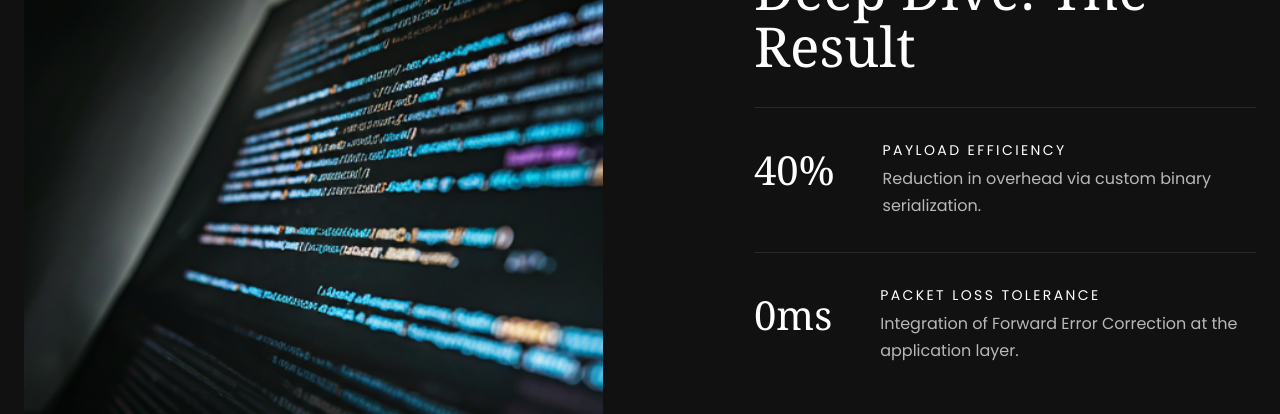
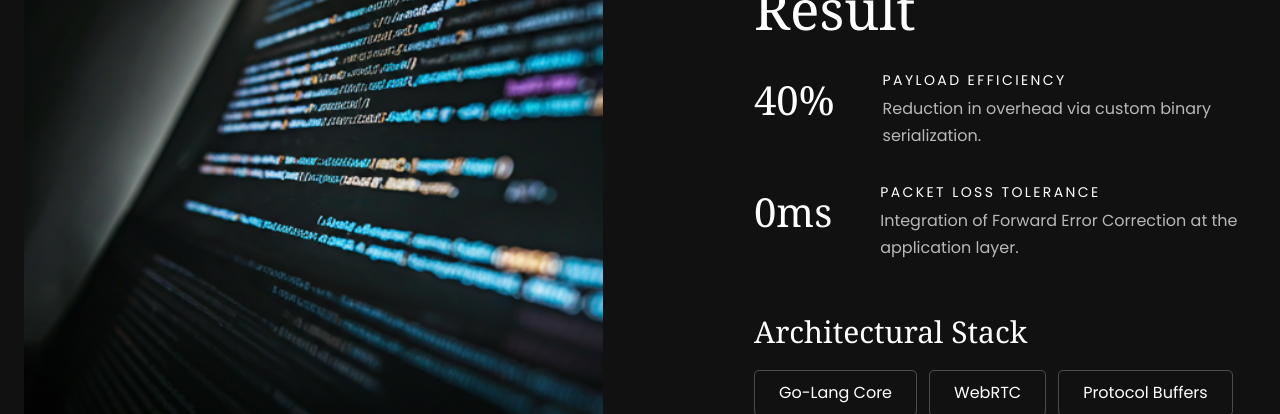
Before and after one commit to konan-5/six-devs, a React (Vite) app: page /projects in a window 1280 px wide. Shown: the part 1898-2312 px from the top of the page. Built offline with nearby package versions, Linux system fonts and the light colour scheme.

Commit message:
style: align header padding and fix projects stat borders

```diff
--- a/src/pages/contact.tsx
+++ b/src/pages/contact.tsx
@@ -22,7 +22,7 @@ export default function ContactPage() {
   return (
     <PageLayout newsletterVariant="dispatch">
       {/* Header */}
-      <section className="relative min-h-[541px] bg-[#060a10] overflow-hidden pt-[117px]">
+      <section className="relative min-h-[541px] bg-[#060a10] overflow-hidden pt-20">
         <video
           autoPlay
           loop
--- a/src/pages/projects.tsx
+++ b/src/pages/projects.tsx
@@ -21,7 +21,7 @@ export default function ProjectsPage() {
 
   return (
     <PageLayout newsletterVariant="cta">
-      <section className="relative min-h-[541px] bg-[#060a10] overflow-hidden pt-[117px]">
+      <section className="relative min-h-[541px] bg-[#060a10] overflow-hidden pt-20">
         <video
           autoPlay
           loop
@@ -241,7 +241,7 @@ export default function ProjectsPage() {
                 Deep Dive: The Result
               </h2>
 
-              <div className="flex items-start gap-12 border-t border-white/10 pt-8">
+              <div className="flex items-start gap-12">
                 <span
                   className="text-[40px] font-normal text-white shrink-0"
                   style={{ fontFamily: "var(--font-noto-serif)" }}
@@ -258,7 +258,7 @@ export default function ProjectsPage() {
                 </div>
               </div>
 
-              <div className="flex items-start gap-12 border-t border-white/10 pt-8">
+              <div className="flex items-start gap-12">
                 <span
                   className="text-[40px] font-normal text-white shrink-0"
                   style={{ fontFamily: "var(--font-noto-serif)" }}
```
